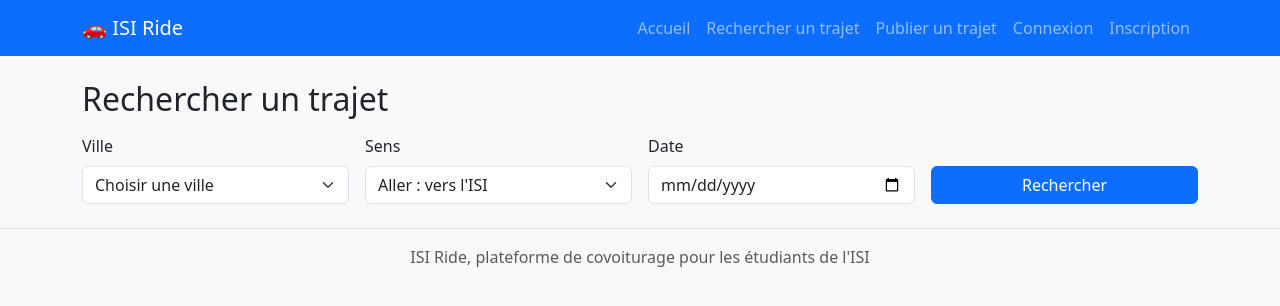
After one commit to ghada-jendoubi/isi-ride, a Flask app: page /rechercher in a window 1280 px wide. The commit adds this page. Shown: the top 306 px of the page. Run offline with Flask 3, Linux system fonts and the light colour scheme.

Commit message:
Ajout de la publication et de la recherche de trajets

```diff
--- a/app.py
+++ b/app.py
@@ -1,4 +1,6 @@
 import sqlite3
+from datetime import datetime
+from functools import wraps
 from flask import Flask, render_template, request, redirect, url_for, flash, session
 from werkzeug.security import generate_password_hash, check_password_hash
 
@@ -22,6 +24,17 @@ def get_db():
     connexion = sqlite3.connect("database.db")
     connexion.row_factory = sqlite3.Row
     return connexion
+
+
+def connexion_requise(fonction):
+    """Protège une page : il faut être connecté (BNF3)."""
+    @wraps(fonction)
+    def verifier(*args, **kwargs):
+        if "user_id" not in session:
+            flash("Veuillez vous connecter pour accéder à cette page.", "warning")
+            return redirect(url_for("connexion"))
+        return fonction(*args, **kwargs)
+    return verifier
 
 
 @app.route("/")
@@ -110,5 +123,112 @@ def deconnexion():
     return redirect(url_for("accueil"))
 
 
+@app.route("/publier", methods=["GET", "POST"])
+@connexion_requise
+def publier():
+    """Publication d'un trajet par un étudiant agissant comme conducteur (BF6)."""
+    db = get_db()
+    utilisateur = db.execute(
+        "SELECT ville FROM utilisateurs WHERE id = ?", (session["user_id"],)
+    ).fetchone()
+    db.close()
+    ville_defaut = utilisateur["ville"]  # RG9 : la ville du profil est pré-remplie
+
+    if request.method == "POST":
+        sens = request.form.get("sens", "")
+        ville = request.form.get("ville", "")
+        date_heure = request.form.get("date_heure", "")
+        places = request.form.get("places", "")
+        prix = request.form.get("prix", "")
+        point_rdv = request.form.get("point_rdv", "").strip()
+
+        # Conversion des valeurs saisies
+        try:
+            date_obj = datetime.strptime(date_heure, "%Y-%m-%dT%H:%M")
+        except ValueError:
+            date_obj = None
+        try:
+            places_int = int(places)
+        except ValueError:
+            places_int = 0
+        try:
+            prix_float = float(prix.replace(",", "."))
+        except ValueError:
+            prix_float = -1
+
+        # Contrôles de saisie (BNF14, RG10)
+        erreur = None
+        if sens not in ("aller", "retour"):
+            erreur = "Veuillez choisir le sens du trajet."
+        elif ville not in VILLES:
+            erreur = "Veuillez choisir une ville dans la liste."
+        elif date_obj is None:
+            erreur = "La date et l'heure sont invalides."
+        elif date_obj <= datetime.now():
+            erreur = "La date et l'heure doivent être dans le futur."
+        elif places_int < 1 or places_int > 4:
+            erreur = "Le nombre de places doit être compris entre 1 et 4."
+        elif prix_float < 0:
+            erreur = "Le prix doit être positif ou nul."
+
+        if erreur is None:
+            db = get_db()
+            db.execute(
+                """INSERT INTO trajets
+                   (conducteur_id, sens, ville, date_heure, places_total,
+                    places_restantes, prix, point_rdv)
+                   VALUES (?, ?, ?, ?, ?, ?, ?, ?)""",
+                (session["user_id"], sens, ville,
+                 date_obj.strftime("%Y-%m-%d %H:%M"),
+                 places_int, places_int, prix_float, point_rdv or None),
+            )
+            db.commit()
+            db.close()
+            flash("Votre trajet a été publié avec succès.", "success")
+            return redirect(url_for("accueil"))
+
+        flash(erreur, "danger")
+
+    saisie = request.form if request.method == "POST" else {}
+    return render_template("publier.html", villes=VILLES,
+                           ville_defaut=ville_defaut, saisie=saisie)
+
+
+@app.route("/rechercher")
+def rechercher():
+    """Recherche de trajets par ville, sens et date (BF12, BF13)."""
+    ville = request.args.get("ville", "")
+    sens = request.args.get("sens", "")
+    date = request.args.get("date", "")
+    trajets = None
+
+    if ville and sens and date:
+        maintenant = datetime.now().strftime("%Y-%m-%d %H:%M")
+        db = get_db()
+        trajets = db.execute(
+            """SELECT t.*, u.prenom, u.nom,
+                      (SELECT AVG(a.note)
+                         FROM avis a
+                         JOIN reservations r ON a.reservation_id = r.id
+                         JOIN trajets t2 ON r.trajet_id = t2.id
+                        WHERE t2.conducteur_id = u.id) AS note_moyenne
+               FROM trajets t
+               JOIN utilisateurs u ON u.id = t.conducteur_id
+               WHERE t.statut = 'actif'
+                 AND t.places_restantes > 0
+                 AND u.bloque = 0
+                 AND t.ville = ?
+                 AND t.sens = ?
+                 AND date(t.date_heure) = ?
+                 AND t.date_heure > ?
+               ORDER BY t.date_heure""",
+            (ville, sens, date, maintenant),
+        ).fetchall()
+        db.close()
+
+    return render_template("recherche.html", villes=VILLES, trajets=trajets,
+                           ville=ville, sens=sens, date=date)
+
+
 if __name__ == "__main__":
     app.run(debug=True)
--- a/templates/accueil.html
+++ b/templates/accueil.html
@@ -6,7 +6,7 @@
 <div class="p-5 mb-4 bg-light rounded-3 text-center">
     <h1 class="display-5 fw-bold">Bienvenue sur ISI Ride</h1>
     <p class="fs-5">Le covoiturage réservé aux étudiants de l'ISI.</p>
-    <a href="#" class="btn btn-primary btn-lg me-2">Rechercher un trajet</a>
-    <a href="#" class="btn btn-outline-primary btn-lg">Publier un trajet</a>
+    <a href="{{ url_for('rechercher') }}" class="btn btn-primary btn-lg me-2">Rechercher un trajet</a>
+    <a href="{{ url_for('publier') }}" class="btn btn-outline-primary btn-lg">Publier un trajet</a>
 </div>
 {% endblock %}
--- a/templates/base.html
+++ b/templates/base.html
@@ -18,7 +18,8 @@
             <div class="collapse navbar-collapse" id="menu">
                 <ul class="navbar-nav ms-auto">
                     <li class="nav-item"><a class="nav-link" href="{{ url_for('accueil') }}">Accueil</a></li>
-                    <li class="nav-item"><a class="nav-link" href="#">Rechercher un trajet</a></li>
+                    <li class="nav-item"><a class="nav-link" href="{{ url_for('rechercher') }}">Rechercher un trajet</a></li>
+                    <li class="nav-item"><a class="nav-link" href="{{ url_for('publier') }}">Publier un trajet</a></li>
                     {% if session.get('user_id') %}
                         <li class="nav-item"><span class="nav-link text-white">Bonjour, {{ session['prenom'] }}</span></li>
                         <li class="nav-item"><a class="nav-link" href="{{ url_for('deconnexion') }}">Déconnexion</a></li>
--- /dev/null
+++ b/templates/recherche.html
@@ -0,0 +1,70 @@
+{% extends "base.html" %}
+
+{% block titre %}Rechercher un trajet, ISI Ride{% endblock %}
+
+{% block contenu %}
+<h2 class="mb-3">Rechercher un trajet</h2>
+
+<form method="GET" class="row g-3 mb-4">
+    <div class="col-md-3">
+        <label class="form-label">Ville</label>
+        <select name="ville" class="form-select" required>
+            <option value="">Choisir une ville</option>
+            {% for v in villes %}
+                <option value="{{ v }}" {% if v == ville %}selected{% endif %}>{{ v }}</option>
+            {% endfor %}
+        </select>
+    </div>
+    <div class="col-md-3">
+        <label class="form-label">Sens</label>
+        <select name="sens" class="form-select" required>
+            <option value="aller" {% if sens == 'aller' %}selected{% endif %}>Aller : vers l'ISI</option>
+            <option value="retour" {% if sens == 'retour' %}selected{% endif %}>Retour : depuis l'ISI</option>
+        </select>
+    </div>
+    <div class="col-md-3">
+        <label class="form-label">Date</label>
+        <input type="date" name="date" class="form-control" value="{{ date }}" required>
+    </div>
+    <div class="col-md-3 d-flex align-items-end">
+        <button type="submit" class="btn btn-primary w-100">Rechercher</button>
+    </div>
+</form>
+
+{% if trajets is not none %}
+    {% if trajets|length == 0 %}
+        <div class="alert alert-info">Aucun trajet disponible pour cette recherche.</div>
+    {% else %}
+        <p class="text-muted">{{ trajets|length }} trajet(s) trouvé(s), triés par heure de départ.</p>
+        <div class="row">
+            {% for t in trajets %}
+            <div class="col-md-6 mb-3">
+                <div class="card shadow-sm">
+                    <div class="card-body">
+                        <h5 class="card-title">
+                            {{ t['date_heure'][11:16] }} : {{ t['ville'] }}
+                            {% if t['sens'] == 'aller' %}→ ISI{% else %}← depuis l'ISI{% endif %}
+                        </h5>
+                        <p class="mb-1">📅 {{ t['date_heure'][:10] }}</p>
+                        <p class="mb-1">💰 {{ t['prix'] }} DT par personne</p>
+                        <p class="mb-1">💺 {{ t['places_restantes'] }} place(s) restante(s)</p>
+                        {% if t['point_rdv'] %}
+                            <p class="mb-1">📍 {{ t['point_rdv'] }}</p>
+                        {% endif %}
+                        <p class="mb-2">
+                            🚗 {{ t['prenom'] }} {{ t['nom'] }}
+                            {% if t['note_moyenne'] %}
+                                : ⭐ {{ '%.1f' % t['note_moyenne'] }}/5
+                            {% else %}
+                                : pas encore de note
+                            {% endif %}
+                        </p>
+                        <button class="btn btn-outline-secondary btn-sm" disabled>Demander une place (bientôt)</button>
+                    </div>
+                </div>
+            </div>
+            {% endfor %}
+        </div>
+    {% endif %}
+{% endif %}
+{% endblock %}
```
Also changed, not shown: templates/publier.html (added, +50 -0 lines).
